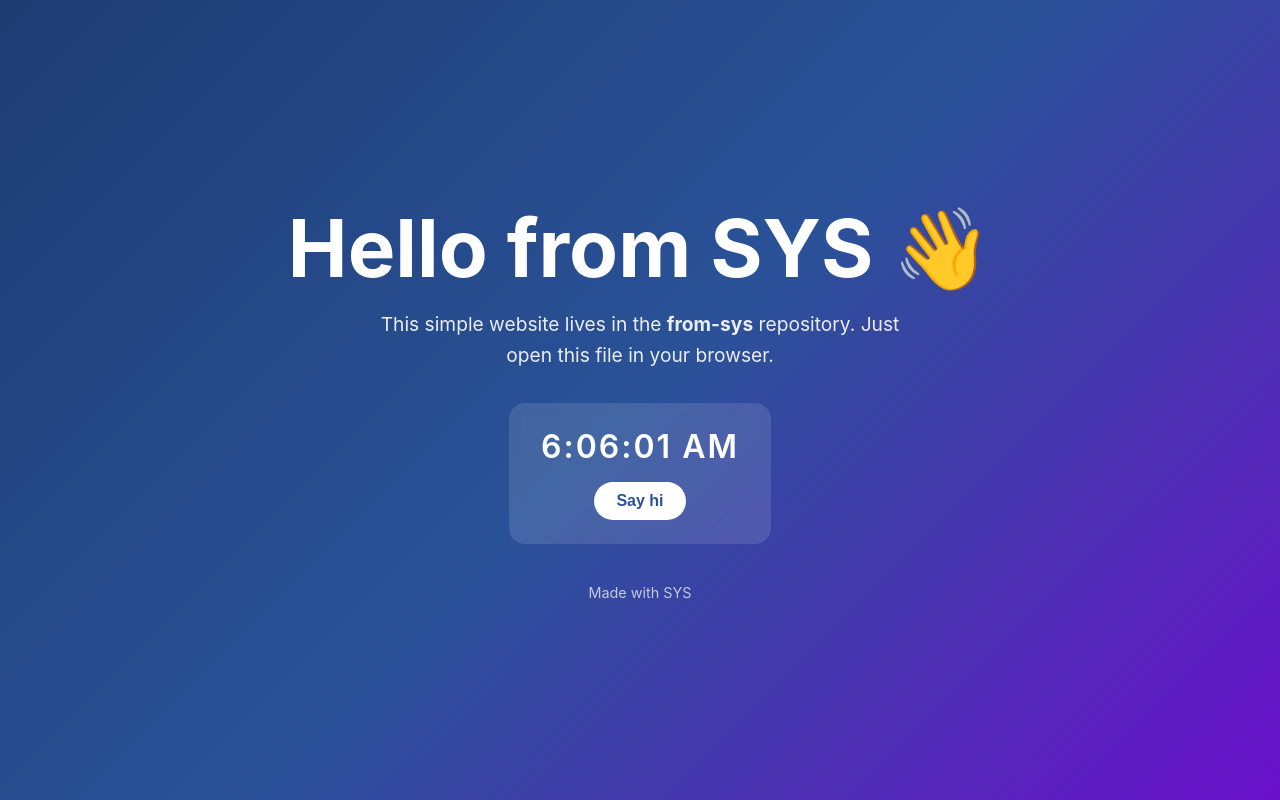
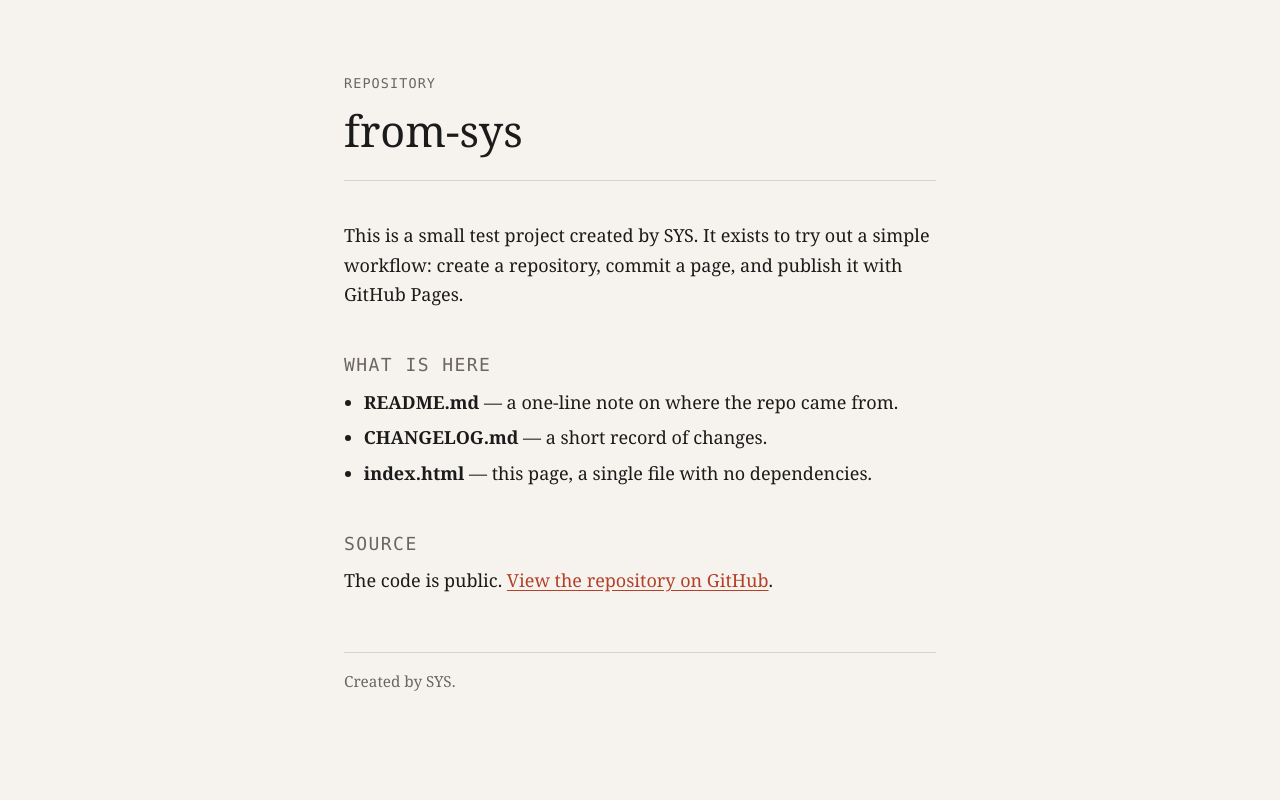
Before and after one commit to at-whj/from-sys, a plain HTML site: page index.html in a window 1280 px wide. Drawn offline with Linux system fonts and the light colour scheme.

Commit message:
Redesign index.html with a plain editorial layout

```diff
--- a/index.html
+++ b/index.html
@@ -3,70 +3,64 @@
 <head>
   <meta charset="UTF-8">
   <meta name="viewport" content="width=device-width, initial-scale=1.0">
-  <title>From SYS</title>
+  <title>from-sys</title>
   <style>
-    * { box-sizing: border-box; margin: 0; padding: 0; }
+    :root {
+      --bg: #f6f3ee;
+      --ink: #1b1b1b;
+      --muted: #6b665f;
+      --rule: #d9d3c9;
+      --accent: #b3402a;
+    }
+    * { box-sizing: border-box; }
+    html { font-size: 18px; }
     body {
-      font-family: -apple-system, BlinkMacSystemFont, 'Segoe UI', Roboto, sans-serif;
-      min-height: 100vh;
-      display: flex;
-      flex-direction: column;
-      align-items: center;
-      justify-content: center;
-      text-align: center;
-      color: #fff;
-      background: linear-gradient(135deg, #1e3c72, #2a5298, #6a11cb);
-      padding: 24px;
+      margin: 0;
+      background: var(--bg);
+      color: var(--ink);
+      font-family: Georgia, 'Times New Roman', serif;
+      line-height: 1.65;
     }
-    h1 { font-size: clamp(2.5rem, 8vw, 5rem); margin-bottom: 12px; }
-    p { font-size: 1.2rem; opacity: 0.9; max-width: 520px; line-height: 1.6; }
-    .card {
-      margin-top: 32px;
-      padding: 24px 32px;
-      background: rgba(255,255,255,0.12);
-      border-radius: 16px;
-      backdrop-filter: blur(6px);
+    .wrap { max-width: 640px; margin: 0 auto; padding: 72px 24px 48px; }
+    header { border-bottom: 1px solid var(--rule); padding-bottom: 24px; margin-bottom: 40px; }
+    .label {
+      font-family: ui-monospace, Menlo, Consolas, monospace;
+      font-size: 0.75rem;
+      letter-spacing: 0.08em;
+      text-transform: uppercase;
+      color: var(--muted);
     }
-    #clock { font-size: 2rem; font-weight: 600; letter-spacing: 2px; }
-    button {
-      margin-top: 16px;
-      padding: 10px 22px;
-      font-size: 1rem;
-      border: none;
-      border-radius: 999px;
-      cursor: pointer;
-      background: #fff;
-      color: #2a5298;
-      font-weight: 600;
-    }
-    button:hover { transform: scale(1.05); }
-    footer { margin-top: 40px; font-size: 0.9rem; opacity: 0.7; }
+    h1 { font-size: 2.4rem; line-height: 1.15; font-weight: normal; margin: 12px 0 0; }
+    h2 { font-size: 1rem; font-family: ui-monospace, Menlo, Consolas, monospace; font-weight: normal; text-transform: uppercase; letter-spacing: 0.08em; color: var(--muted); margin: 40px 0 8px; }
+    p { margin: 0 0 16px; }
+    a { color: var(--accent); text-underline-offset: 3px; }
+    ul { padding-left: 1.1em; margin: 0 0 16px; }
+    li { margin-bottom: 6px; }
+    footer { border-top: 1px solid var(--rule); margin-top: 56px; padding-top: 16px; font-size: 0.85rem; color: var(--muted); }
   </style>
 </head>
 <body>
-  <h1>Hello from SYS 👋</h1>
-  <p>This simple website lives in the <strong>from-sys</strong> repository. Just open this file in your browser.</p>
+  <div class="wrap">
+    <header>
+      <div class="label">Repository</div>
+      <h1>from-sys</h1>
+    </header>
 
-  <div class="card">
-    <div id="clock">--:--:--</div>
-    <button id="greet">Say hi</button>
-    <p id="msg"></p>
+    <main>
+      <p>This is a small test project created by SYS. It exists to try out a simple workflow: create a repository, commit a page, and publish it with GitHub Pages.</p>
+
+      <h2>What is here</h2>
+      <ul>
+        <li><strong>README.md</strong> &mdash; a one-line note on where the repo came from.</li>
+        <li><strong>CHANGELOG.md</strong> &mdash; a short record of changes.</li>
+        <li><strong>index.html</strong> &mdash; this page, a single file with no dependencies.</li>
+      </ul>
+
+      <h2>Source</h2>
+      <p>The code is public. <a href="https://github.com/at-whj/from-sys">View the repository on GitHub</a>.</p>
+    </main>
+
+    <footer>Created by SYS.</footer>
   </div>
-
-  <footer>Made with SYS</footer>
-
-  <script>
-    function tick() {
-      document.getElementById('clock').textContent = new Date().toLocaleTimeString();
-    }
-    tick();
-    setInterval(tick, 1000);
-
-    var greetings = ['Hi there!', 'Hello, world!', 'Greetings from SYS!', 'Welcome!'];
-    document.getElementById('greet').addEventListener('click', function () {
-      var pick = greetings[Math.floor(Math.random() * greetings.length)];
-      document.getElementById('msg').textContent = pick;
-    });
-  </script>
 </body>
 </html>
```
